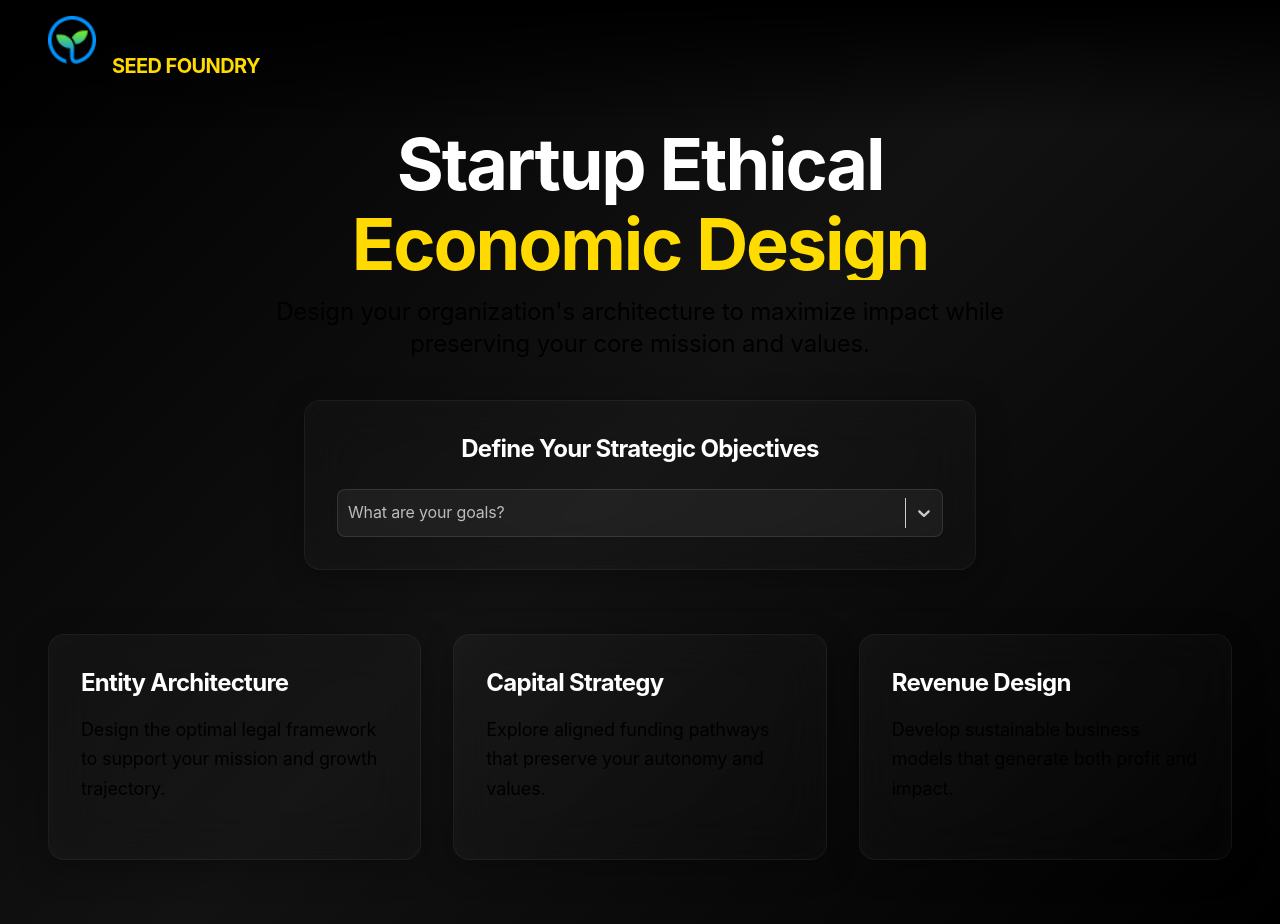
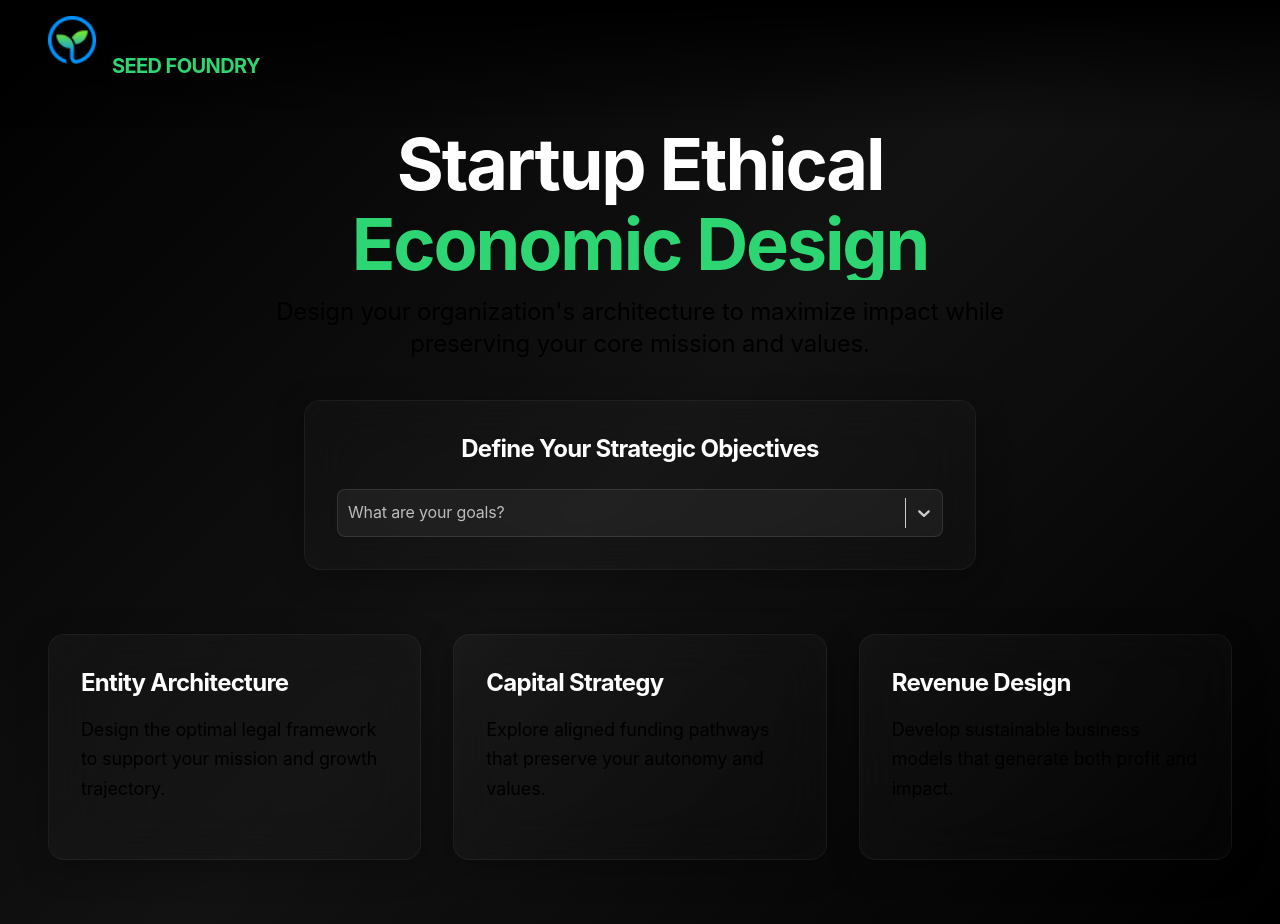
Before and after one commit to TurquoiseSound/SeedFoundry, a Next.js app: page / in a window 1280 px wide. Built offline with nearby package versions, Linux system fonts and the light colour scheme.

Commit message:
Fix deployment issues and update design

```diff
--- a/package.json
+++ b/package.json
@@ -6,7 +6,8 @@
     "dev": "next dev",
     "build": "next build",
     "start": "next start",
-    "lint": "next lint"
+    "lint": "next lint",
+    "update-browserslist": "npx update-browserslist-db@latest"
   },
   "dependencies": {
     "@fontsource/inter": "^5.0.16",
--- a/src/app/globals.css
+++ b/src/app/globals.css
@@ -27,9 +27,9 @@
   --earth-light: #363636;
 
   /* Accent color - vibrant but sophisticated */
-  --accent-rgb: 255, 215, 0;
-  --accent-dark-rgb: 218, 165, 32;
-  --accent-light-rgb: 255, 223, 0;
+  --accent-rgb: 46, 213, 115;
+  --accent-dark-rgb: 39, 174, 96;
+  --accent-light-rgb: 46, 213, 115;
 
   /* Glass effect variables */
   --glass-bg: rgba(255, 255, 255, 0.03);
@@ -69,7 +69,7 @@ h3 {
 }
 
 p {
-  @apply text-lg leading-relaxed mb-6 text-neutral-300;
+  @apply text-lg leading-relaxed mb-6 text-emerald-200;
 }
 
 /* Glass morphism */
@@ -107,7 +107,7 @@ p {
 
 .btn-primary {
   background: linear-gradient(135deg, rgb(var(--accent-rgb)) 0%, rgb(var(--accent-dark-rgb)) 100%);
-  @apply text-black shadow-lg;
+  @apply text-white shadow-lg;
   box-shadow: 0 4px 6px -1px rgba(var(--accent-rgb), 0.2);
 }
 
```
